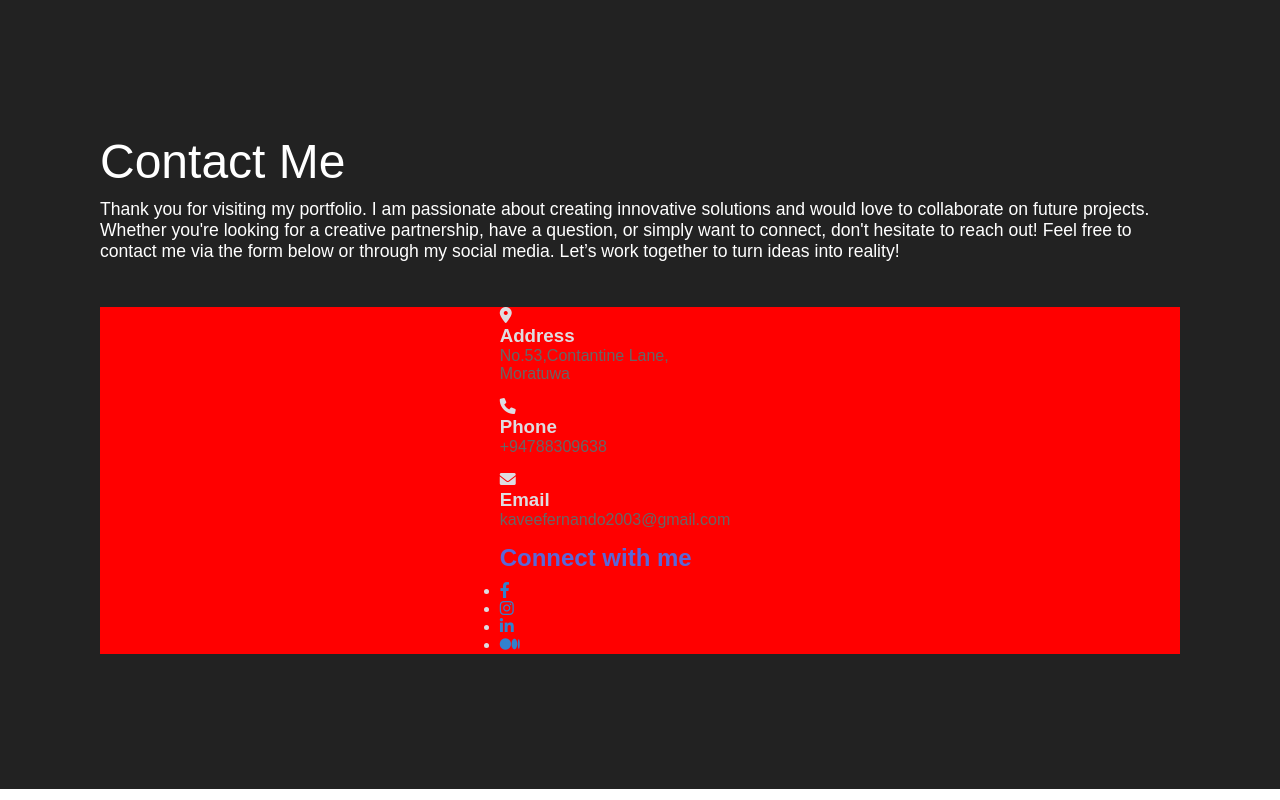
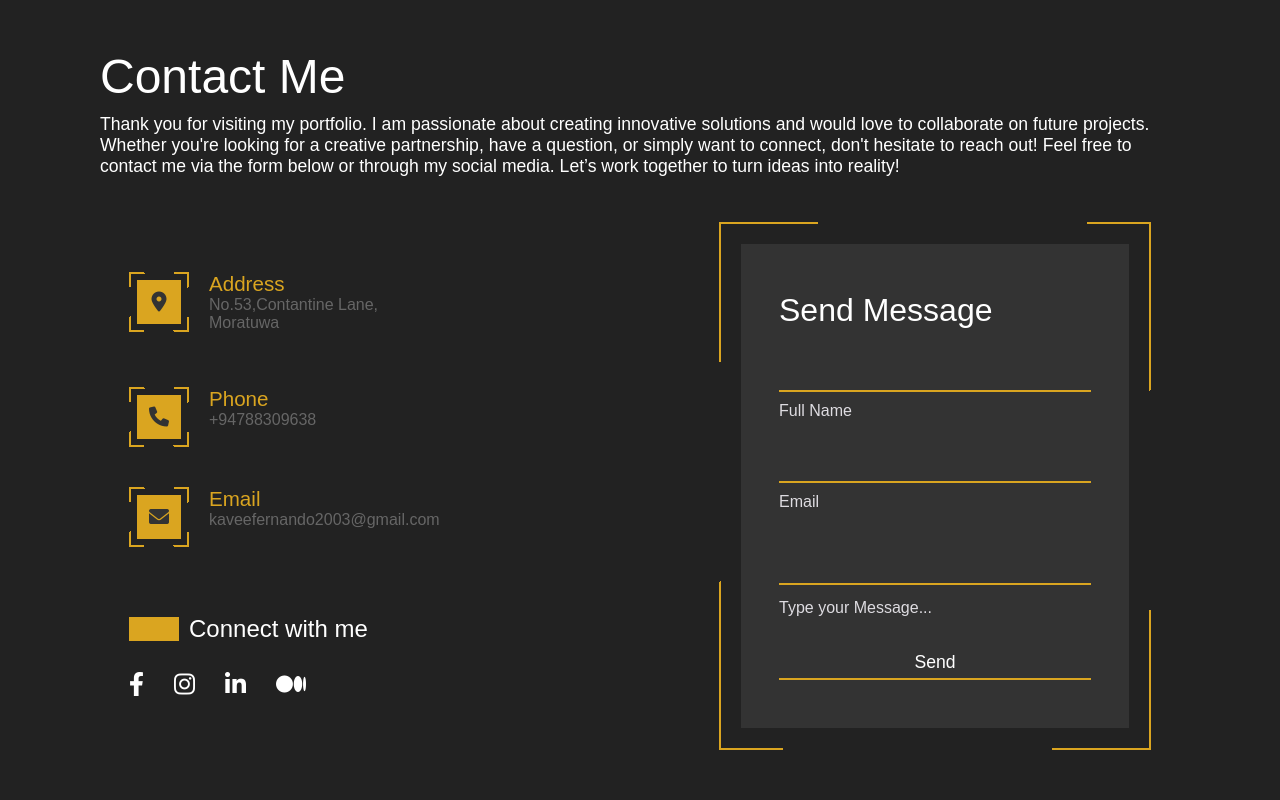
Before and after one commit to Nethmi-Kaveesha/NewPortfolio, a plain HTML site: page index.html in a window 1280 px wide. Shown: the part 6383-7183 px from the top of the page. Drawn offline with Linux system fonts and the light colour scheme; a web font is replaced by a local one.

Commit message:
create new contact page 2

```diff
--- a/index.html
+++ b/index.html
@@ -580,8 +580,29 @@
             </ul>
 
         </div>
-            <div class="contactForm"></div>
+            <div class="contactForm">
+        <form>
+            <h2>Send Message</h2>
+            <div class="inputBox">
+                <input type="text" name="" required="required">
+                <span>Full Name</span>
+            </div>
 
+            <div class="inputBox">
+                <input type="text" name="" required="required">
+                <span>Email</span>
+            </div>
+
+            <div class="inputBox">
+                <textarea required="required"></textarea>
+                <span>Type your Message...</span>
+            </div>
+
+            <div class="inputBox">
+                <input type="submit" name="" value="Send">
+            </div>
+        </form>
+            </div>
     </div>
 </section>
 </div>
--- a/style.css
+++ b/style.css
@@ -1271,8 +1271,175 @@ a:hover {
     justify-content: center;
     align-items: center;
     gap: 50px;
-    background: red;
     margin-top: 30px;
 }
 
-.contact-container .contactInfo{}
+.contact-container .contactInfo{
+    width: 50%;
+    display: flex;
+    flex-direction: column;
+}
+
+.contact-container .contactInfo .box-contact{
+    position: relative;
+    padding: 20px 0;
+    display: flex;
+    cursor: pointer;
+}
+
+.contact-container .contactInfo .box-contact .icon{
+    position: relative;
+    min-width: 60px;
+    height: 60px;
+    background: repeating-conic-gradient(from 27.5deg,goldenrod 0%,goldenrod 10%, transparent 10%, transparent 50%);
+    display: flex;
+    justify-content: center;
+    align-items: center;
+}
+
+.contact-container .contactInfo .box-contact .icon::before{
+    content: '';
+    position: absolute;
+    inset: 0;
+    background: repeating-conic-gradient(from 117.5deg,goldenrod 0%,goldenrod 10%, transparent 10%, transparent 50%);
+}
+
+.contact-container .contactInfo .box-contact .icon::after{
+    content: '';
+    position: absolute;
+    inset: 2px;
+    background: #222;
+}
+
+.contact-container .contactInfo .box-contact .icon b{
+    position: absolute;
+    inset: 8px;
+    background: goldenrod;
+    z-index: 2;
+}
+
+.contact-container .contactInfo .box-contact .icon i{
+    position: relative;
+    z-index: 1000;
+    color: #333;
+    font-size: 1.25em;
+}
+
+.contact-container .contactInfo .box-contact .text{
+    position: relative;
+    display: flex;
+    flex-direction: column;
+    margin-left: 20px;
+    font-size: 1.1em;
+    color: #fff;
+   // font-family: 300;
+
+}
+
+.contact-container .contactInfo .box-contact .text h3{
+    font-weight: 500;
+    color: goldenrod;
+}
+
+.contact-container .contactInfo .txt{
+    color: #fff;
+    margin-top: 50px;
+    font-weight: 500;
+    border-left: 50px solid goldenrod;
+    padding-left: 10px;
+    line-height: 1em;
+}
+
+.contact-container .contactInfo .sci{
+    position: relative;
+    display: flex;
+    gap: 30px;
+    margin: 20px 0;
+}
+
+.contact-container .contactInfo .sci li {
+    list-style: none;
+}
+
+.contact-container .contactInfo .sci li a {
+    color: #fff;
+    font-size: 1.5em;
+    transition: 0.25s;
+}
+
+.contact-container .contactInfo .sci li a:hover{
+    color: goldenrod;
+    filter: drop-shadow(0 0 5px goldenrod);
+}
+
+.contact-container .contactForm{
+    position: relative;
+    width: 40%;
+    background: repeating-conic-gradient(from var(--a),goldenrod 0%,goldenrod 10%, transparent 10%, transparent 50%);
+    animation: animate 6s linear infinite;
+    padding: 60px;
+}
+
+.contact-container .contactForm::before{
+    content: '';
+    position: absolute;
+    inset: 0;
+    background: repeating-conic-gradient(from var(--a),goldenrod 0%,goldenrod 10%, transparent 10%, transparent 50%);
+    animation: animate 6s linear infinite;
+    animation-delay: -1.5s;
+}
+
+.contact-container .contactForm::after{
+    content: '';
+    position: absolute;
+    inset: 2px;
+    border: 20px solid #222;
+    background: #333;
+}
+
+ @property --a {
+     syntax: '<angle>';
+     inherits: false;
+     initial-value: 0deg;
+}
+
+@keyframes animate {
+    0%{
+       --a: 0deg;
+    }
+    100%{
+        --a: 360deg;
+    }
+}
+
+.contact-container .contactForm form {
+    position: relative;
+    z-index: 10;
+}
+
+.contact-container .contactForm form h2{
+    font-size: 2em;
+    color: #fff;
+    font-weight: 500;
+}
+
+.contact-container .contactForm form .inputBox{
+    position: relative;
+    width: 100%;
+    margin-top: 20px;
+}
+
+.contact-container .contactForm form .inputBox input,
+.contact-container .contactForm form .inputBox textarea
+{
+    width: 100%;
+    padding: 5px 0;
+    font-size: 1.1em;
+    margin: 10px 0;
+    border: none;
+    background: transparent;
+    border-bottom: 2px solid goldenrod;
+    color: #fff;
+    outline: none;
+    resize: none;
+}
```
